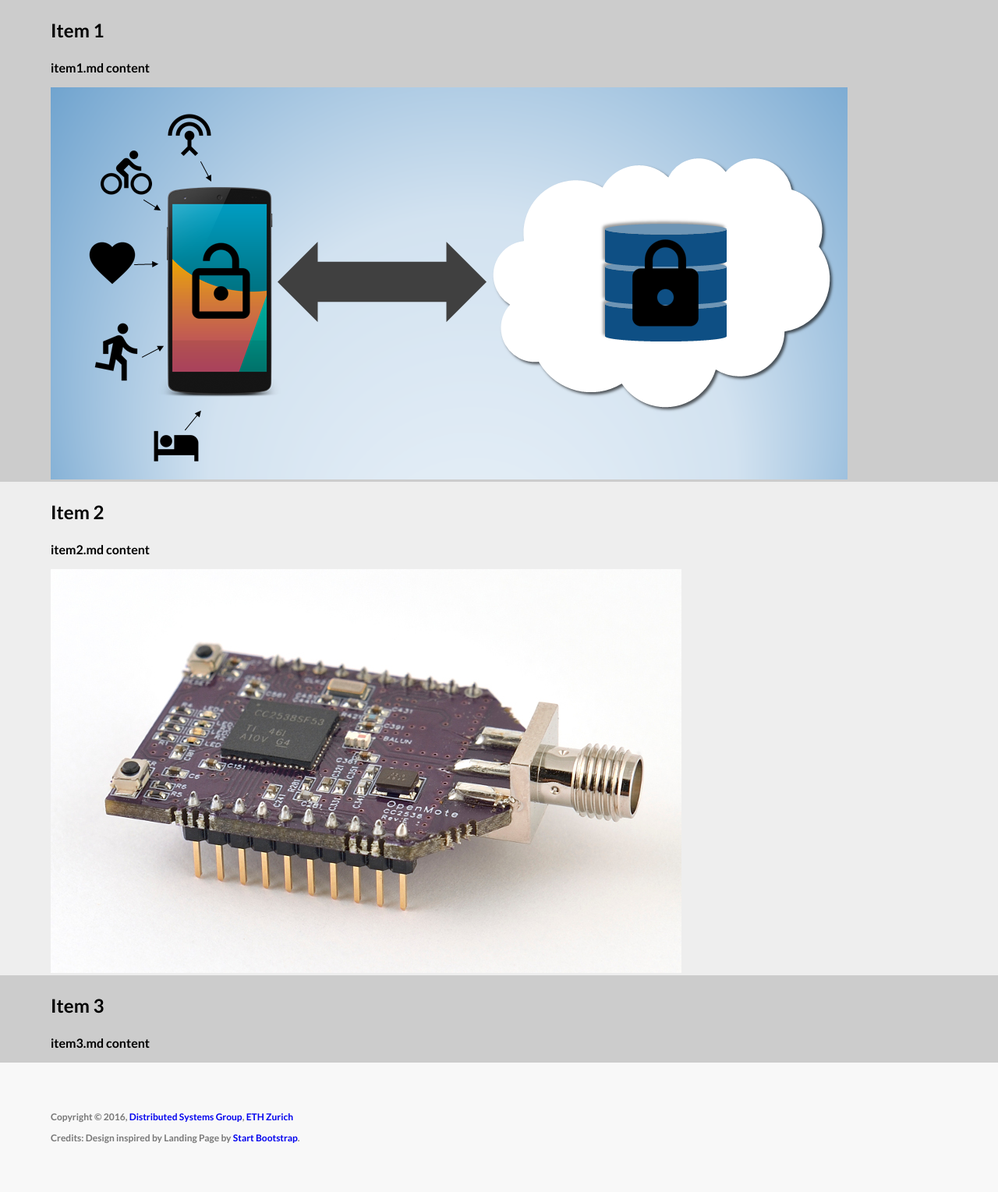
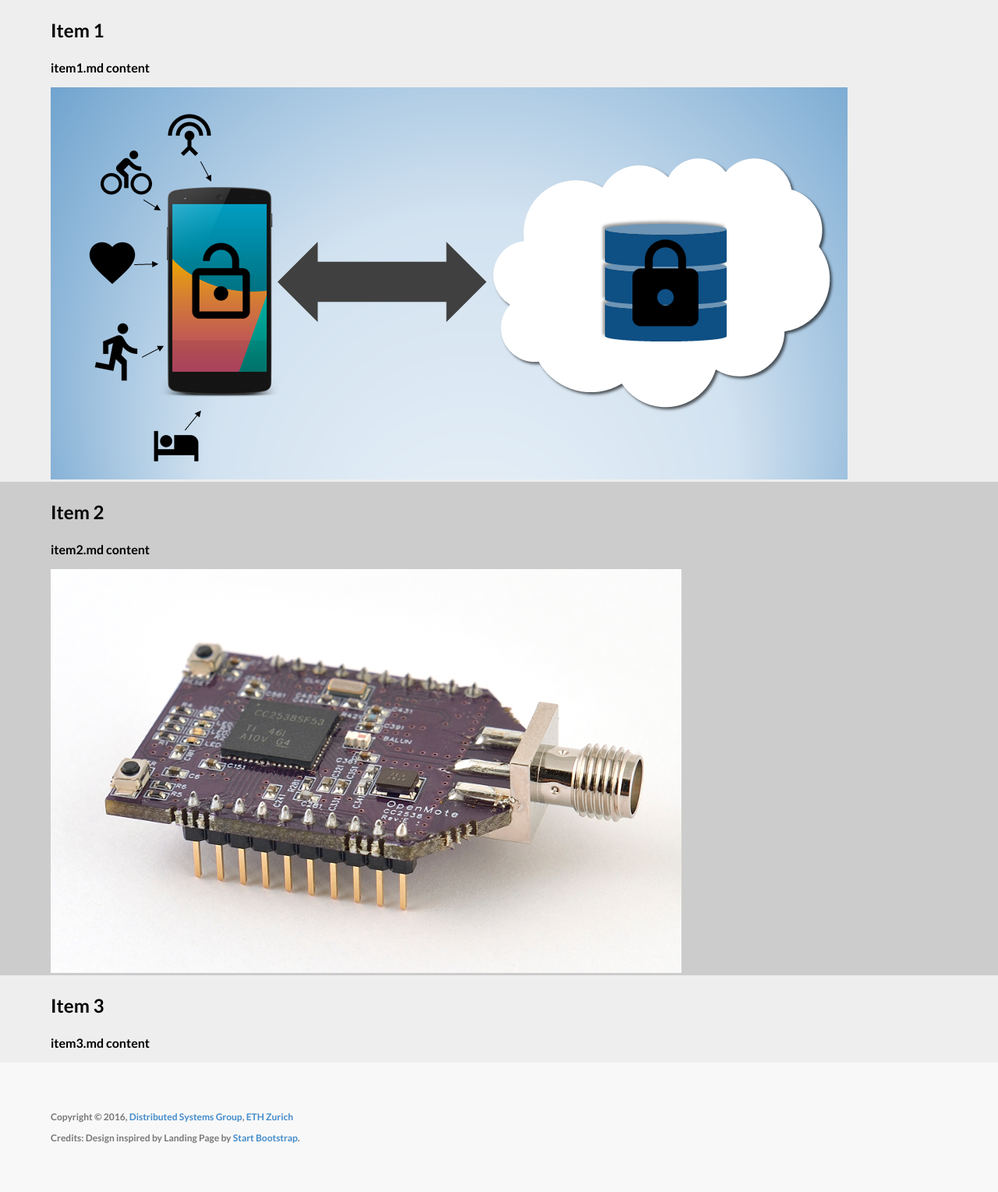
Before and after one commit to Talos-crypto/talos-crypto, a Jekyll site: the page built from index.md, in a window 1280 px wide. Shown: the part 448-1977 px from the top of the page at 78% size. Built offline with Jekyll 4.4.1, drawn with Linux system fonts in a browser that asks for light colours.

Commit message:
link color

```diff
--- a/assets/css/custom.scss
+++ b/assets/css/custom.scss
@@ -13,18 +13,18 @@
 
 $Boulder: #777;
 $Alabaster: #f8f8f8;
+$BostonBlue: #428bca;
 
 // -------------------------------------- //
 //          Styling Variables             //
 // -------------------------------------- //
 
-// Since we use the 62.5% font-size trick on html,
-// 1em will usually mean 10px
+
 
 $banner-image: url({{ site.baseurl}}/assets/images/intro-bg.jpg);
-// We need this to fake "cover" without js:
-$banner-image-x: 10072px;
-$banner-iamge-y:4042px;
+
+$link-color: $BostonBlue;
+
 
 $menu-text-color: $Boulder;
 $menu-bg-color: $Alabaster;
@@ -38,10 +38,12 @@ $footer-bg-color: $Alabaster;
 $footer-text-color: $Boulder;
 
 
+// Since we use the 62.5% font-size trick on html,
+// 1em will usually mean 10px
 $max-width: 115rem;
 
 // For some reason it seems like media queries don't respect the 10px rem
-$media-cutoff: (700/16) * 1rem; //700px in default zoom
+$media-cutoff: (700/16) * 1rem; //700px in default settings
 
 
 
@@ -117,6 +119,7 @@ p {
 
 a {
     text-decoration: none;
+    color: $link-color;
 }
 
 //TODO: Add external link indicator. Ideally without Font Awesome?
@@ -253,11 +256,11 @@ footer {
 // -------------------------------------- //
 
 .home-item:nth-of-type(2n+1) {
-    background-color: #ccc
+    background-color: #eee
 }
 
 .home-item:nth-of-type(2n) {
-    background-color: #eee
+    background-color: #ccc
 }
 
 
```
